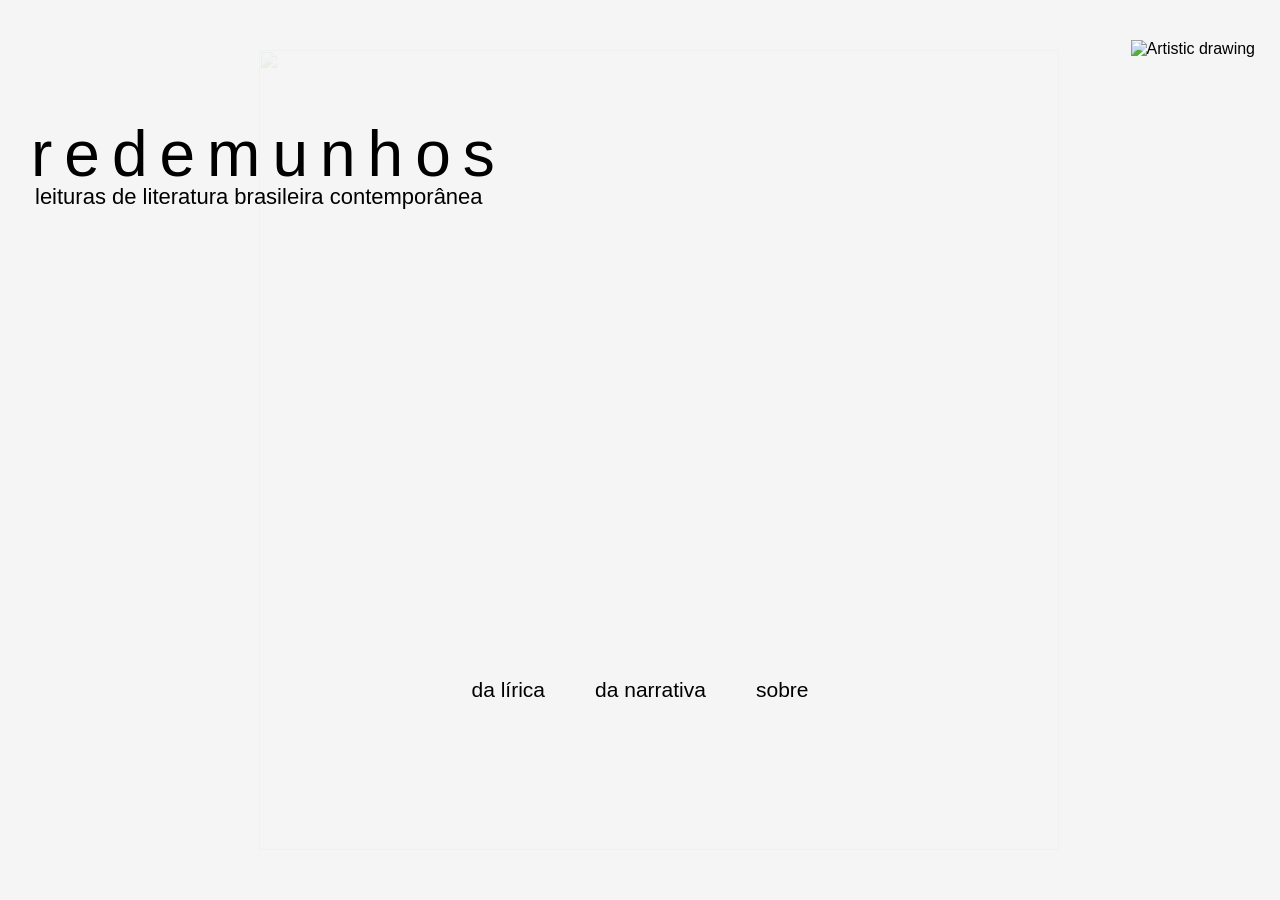
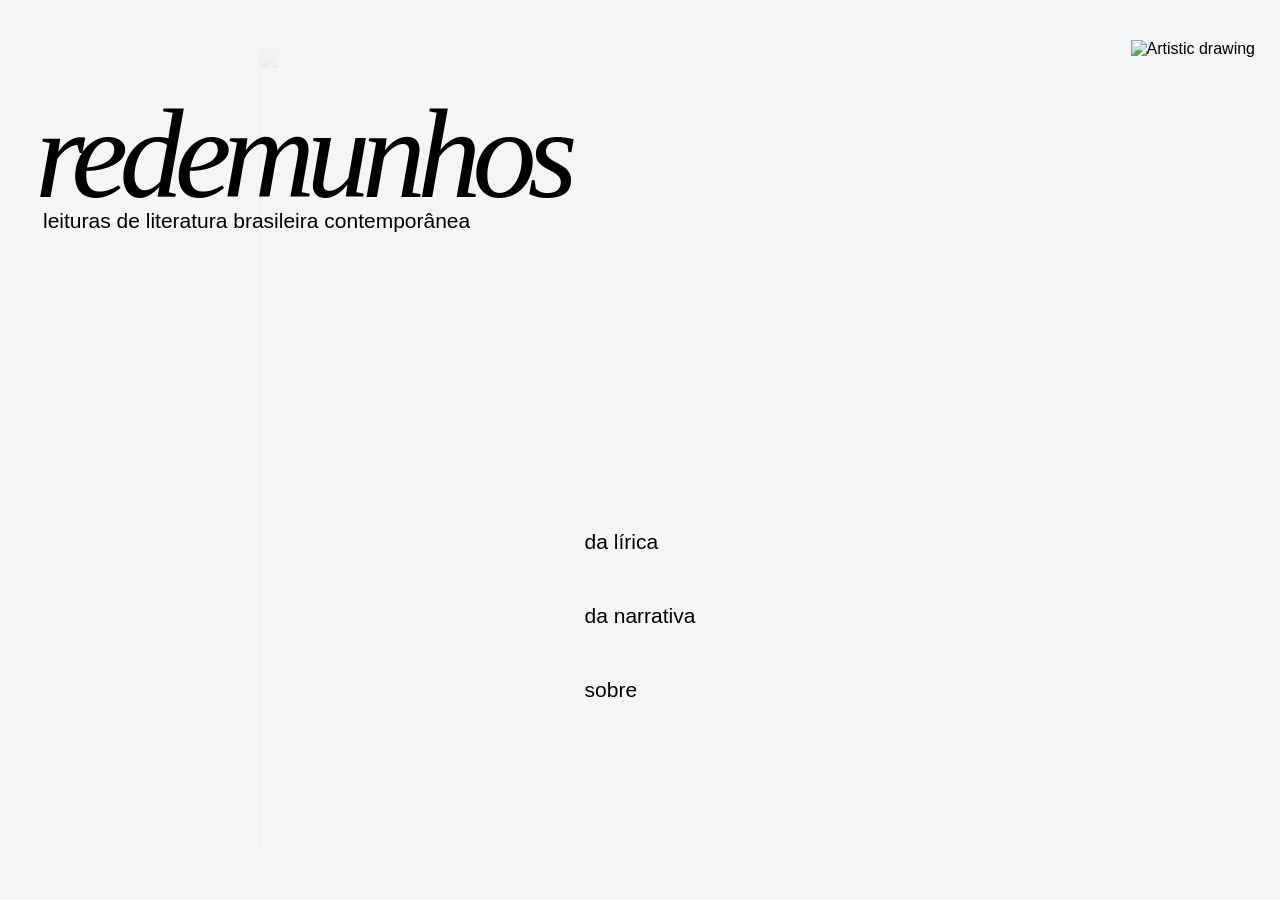

new project, same ol shi

--- a/style.css
+++ b/style.css
@@ -1,3 +1,10 @@
+@font-face {
+    font-family: "Caslon 540";
+    src: url("assets/fonts/Caslon 540 ITALIC/Caslon 540 ITALIC.ttf") format("truetype");
+    font-style: italic;
+    font-weight: 400;
+}
+
 * {
     margin: 0;
     padding: 0;
@@ -94,17 +101,19 @@ body {
 }
 
 .main-header h1 {
-    font-size: 72px;
+    font-family: "Caslon 540", "Lora", Georgia, serif;
+    font-style: italic;
+    font-size: 144px;
     font-weight: 400;
-    margin-bottom: 5px;
-    letter-spacing: 12px;
+    margin-bottom: 30px;
+    letter-spacing: -0.068em;
     line-height: 49px;
-    margin-left: -4px;
 }
 
 .subtitle {
     font-size: 24px;
     font-weight: 400;
+    margin-left: 8px;
     color: #000;
 }
 
@@ -114,17 +123,49 @@ body {
     left: 50%;
     transform: translateX(-50%);
     display: flex;
-    gap: 60px;
+    flex-direction: column;
     z-index: 10;
     width: max-content;
 }
 
+.links {
+    display: flex;
+    gap: 60px;
+    margin-top: 20px;
+}
+
+.floating-nav {
+    margin-bottom: 20px;
+}
+
+.homepage-link {
+    display: block;
+    margin-top: 40px;
+    max-width: 600px;
+}
+
+.homepage-link img {
+    width: 100%;
+    height: auto;
+}
+
+.links a,
 .main-nav a {
     color: #000;
     text-decoration: none;
     font-size: 22px;
     font-weight: 400;
     transition: opacity 0.3s;
+}
+
+#vozes-link {
+    font-family: "Caslon 540", "Lora", Georgia, serif;
+    font-style: italic;
+    letter-spacing: -0.068em;
+    font-size: 40px;
+    display: flex;
+    justify-content: center;
+    margin-bottom: 10px;
 }
 
 .main-nav a:hover {
@@ -155,10 +196,13 @@ body {
 
 .section-header h1,
 .title h1 {
+    font-family: "Caslon 540", "Lora", Georgia, serif;
+    font-style: italic;
     font-size: 64px;
     font-weight: 400;
     margin-bottom: 60px;
     margin-top: 80px;
+    letter-spacing: -0.068em;
 }
 
 .section-header-with-image {
@@ -241,10 +285,13 @@ body {
 }
 
 .blog-post h1 {
+    font-family: "Caslon 540", "Lora", Georgia, serif;
+    font-style: italic;
     font-size: 48px;
     font-weight: 400;
     margin-bottom: 60px;
     line-height: 1.3;
+    letter-spacing: -0.068em;
 }
 
 .blog-post p {
@@ -342,17 +389,29 @@ body {
     width: max-content;
 }
 
+.vozes-page {
+    overflow-y: hidden;
+    background-image: url("img/as-vozes-no-meio-do-redemunho.png");
+    background-size: contain;
+    background-position: center;
+    background-repeat: no-repeat;
+}
+
 @media (max-width: 1280px) {
     .container {
         padding: 50px 35px;
     }
 
     .main-header h1 {
-        font-size: 64px;
+        font-size: 128px;
+    }
+
+    .vozes-link {
+        font-size: 44px;
     }
 
     .subtitle {
-        font-size: 22px;
+        font-size: 21px;
     }
 
     .main-nav {
@@ -434,8 +493,11 @@ body {
 
 @media (max-width: 992px) {
     .main-header h1 {
-        font-size: 56px;
-        letter-spacing: 8px;
+        font-size: 112px;
+    }
+
+    .vozes-link {
+        font-size: 36px;
     }
 
     .subtitle {
@@ -516,21 +578,43 @@ body {
     }
 
     .main-header h1 {
-        font-size: 32px;
-        letter-spacing: 6px;
+        font-size: 76px;
         line-height: 0.6;
+        margin-bottom: 10px;
     }
 
     .subtitle {
-        font-size: 11px;
-        margin-left: -3px;
+        font-size: 12.5px;
+        margin-left: 5px;
+    }
+
+    .homepage-link {
+        max-width: 100%;
+        margin-top: 30px;
+    }
+
+    .header-float-img {
+        position: relative;
+        top: auto;
+        right: auto;
+        width: 100%;
+        max-width: 300px;
+        margin: 0 auto 30px;
+        display: block;
+    }
+
+    .section-header-with-image h1 {
+        padding-right: 0;
     }
 
     .main-nav {
-        flex-direction: row;
         gap: 40px;
         bottom: 20%;
         align-items: center;
+    }
+
+    .vozes-link {
+        font-size: 40px;
     }
 
     .main-nav a {
@@ -586,16 +670,6 @@ body {
         margin-left: 20px;
     }
 
-    .section-header-with-image h1 {
-        margin-left: 20px;
-        padding-right: 160px;
-    }
-
-    .header-float-img {
-        width: 140px;
-        top: -60px;
-    }
-
     .blog-post h1 {
         font-size: 32px;
         margin-bottom: 50px;
@@ -643,9 +717,9 @@ body {
     }
 }
 
-@media (max-width: 425px) {
+@media (max-width: 430px) {
     .homepage {
-        overflow-y: hidden;
+        overflow-y: visible;
     }
     
     .container {
@@ -657,20 +731,29 @@ body {
     }
 
     .main-header h1 {
-        font-size: 30px;
-        letter-spacing: 4.9px;
+        font-size: 60px;
         line-height: 0.3;
+        margin-bottom: 14px;
     }
 
     .subtitle {
         font-size: 10px;
+        margin-left: 4px;
+    }
+
+    .homepage-link {
+        max-width: 100%;
+        margin-top: 25px;
     }
 
     .main-nav {
-        flex-direction: row;
         gap: 30px;
         bottom: 22%;
         align-items: center;
+    }
+
+    #vozes-link {
+        font-size: 36px;
     }
 
     .main-nav a {
@@ -689,7 +772,7 @@ body {
 
     #img-telainicial {
         right: 14px;
-        top: 52px;
+        top: 84px;
     }
 
     #img-telainicial .art-drawing {
@@ -801,17 +884,26 @@ body {
     }
 
     .main-header h1 {
-        font-size: 26px;
-        letter-spacing: 5px;
+        font-size: 52px;
         line-height: 0.3;
+        margin-bottom: 10px;
     }
 
     .subtitle {
-        font-size: 9px;
+        font-size: 8.5px;
+        margin-left: 2.5px;
+    }
+
+    .homepage-link {
+        max-width: 100%;
+        margin-top: 20px;
+    }
+
+    #vozes-link {
+        font-size: 28px;
     }
 
     .main-nav {
-        flex-direction: row;
         gap: 25px;
         bottom: 20%;
         align-items: center;
@@ -826,6 +918,10 @@ body {
         top: 25px;
     }
 
+    .links {
+        gap: 40px;
+    }
+
     .art-drawing {
         width: 100px !important;
         max-width: 100%;
@@ -833,7 +929,7 @@ body {
 
     #img-telainicial {
         right: 10px;
-        top: 40px;
+        top: 70px;
     }
 
     #img-telainicial .art-drawing {
